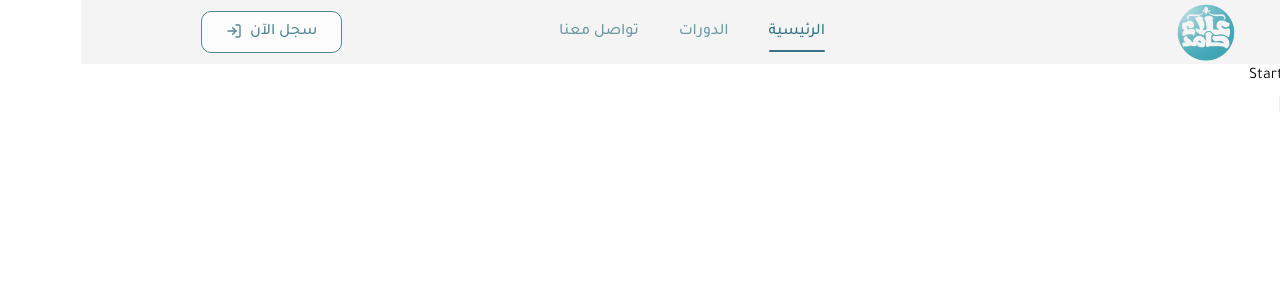
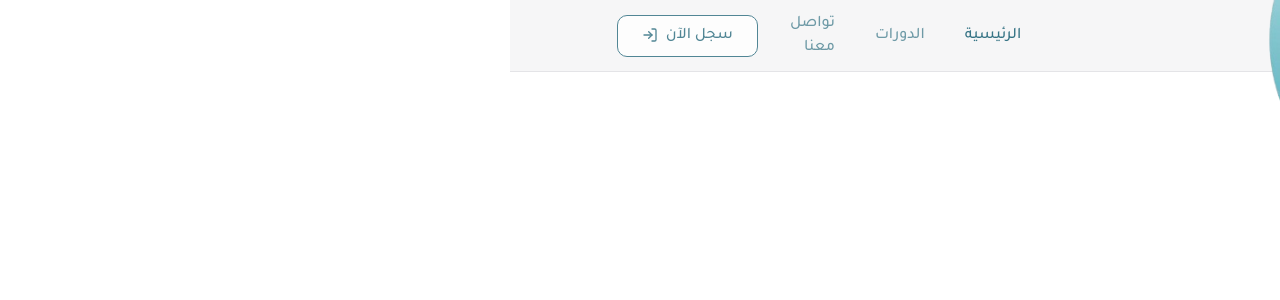
Before and after one commit to fathallah7/alaa-hamed-platform, a Next.js app in the folder frontend/: page / in a window 1280 px wide. Shown: the top 300 px of the page. Built offline with nearby package versions, Linux system fonts and the light colour scheme.

Commit message:
frontend: refactor navbar responsive

```diff
--- a/frontend/app/_components/NavActions.tsx
+++ b/frontend/app/_components/NavActions.tsx
@@ -11,12 +11,23 @@ const navLinks = [
   { name: "الدورات", href: "/courses" },
   { name: "تواصل معنا", href: "/contact" },
 ];
-
-const NavActions = () => {
+const NavActions = ({ isMobile }: { isMobile?: boolean }) => {
   const pathname = usePathname();
   return (
-    <div className={`flex justify-end items-center gap-8 grow max-w-[60%]`}>
-      <ul className={`flex gap-10 items-center font-medium grow text-primary`}>
+    <div
+      className={cn(
+        "flex items-center gap-8",
+        isMobile
+          ? "flex-col items-start w-full p-4"
+          : "flex-row justify-end grow max-w-[60%]",
+      )}
+    >
+      <ul
+        className={cn(
+          "flex gap-10 items-center font-medium grow text-primary",
+          isMobile && "flex-col items-start gap-6",
+        )}
+      >
         {navLinks.map((link) => {
           const isActive = pathname === link.href;
           return (
--- a/frontend/app/_components/Navbar.tsx
+++ b/frontend/app/_components/Navbar.tsx
@@ -2,25 +2,49 @@ import Image from "next/image";
 import logo from "@/public/logo.png";
 import Link from "next/link";
 import NavActions from "./NavActions";
+import { Menu } from "lucide-react";
+import {
+  Sheet,
+  SheetContent,
+  SheetTrigger,
+  SheetTitle,
+} from "@/components/ui/sheet";
 
 const Navbar = () => {
   return (
-    <nav
-      className={`w-full h-16 flex px-4 p-2 backdrop-blur-3xl bg-zinc-100 justify-center`}
-    >
-      <div className={` w-full max-w-10/12 flex justify-between items-center`}>
+    <nav className="sticky top-0 z-50 w-full h-18 flex items-center justify-center backdrop-blur-md bg-zinc-100/80 border-b border-zinc-200">
+      <div className="w-full max-w-[90%] md:max-w-10/12 flex justify-between items-center">
         {/* Logo */}
-        <Link href={"/"}>
+        <Link href="/" className="shrink-0">
           <Image
             src={logo}
             alt="Alaa Hamed Academy Logo"
-            width={72}
-            height={72}
+            width={64}
+            height={64}
             priority
+            className="w-auto h-auto object-contain"
           />
         </Link>
-        {/* Nav items + log in */}
-        <NavActions />
+
+        {/* Desktop Navigation */}
+        <div className="hidden md:flex flex-1 justify-end">
+          <NavActions />
+        </div>
+
+        {/* Mobile Navigation*/}
+        <div className="md:hidden flex items-center">
+          <Sheet>
+            <SheetTrigger className="p-2 cursor-pointer hover:bg-zinc-200 rounded-md transition-colors duration-300">
+              <Menu className="h-6 w-6 text-primary" />
+            </SheetTrigger>
+            <SheetContent side="right" className="w-75 bg-zinc-100 p-6">
+              <SheetTitle className="text-right mt-8">القائمة</SheetTitle>
+              <div className="flex flex-col gap-6 mt-10">
+                <NavActions isMobile />
+              </div>
+            </SheetContent>
+          </Sheet>
+        </div>
       </div>
     </nav>
   );
--- /dev/null
+++ b/frontend/components/ui/sheet.tsx
@@ -0,0 +1,147 @@
+"use client"
+
+import * as React from "react"
+import { Dialog as SheetPrimitive } from "radix-ui"
+
+import { cn } from "@/lib/utils"
+import { Button } from "@/components/ui/button"
+import { XIcon } from "lucide-react"
+
+function Sheet({ ...props }: React.ComponentProps<typeof SheetPrimitive.Root>) {
+  return <SheetPrimitive.Root data-slot="sheet" {...props} />
+}
+
+function SheetTrigger({
+  ...props
+}: React.ComponentProps<typeof SheetPrimitive.Trigger>) {
+  return <SheetPrimitive.Trigger data-slot="sheet-trigger" {...props} />
+}
+
+function SheetClose({
+  ...props
+}: React.ComponentProps<typeof SheetPrimitive.Close>) {
+  return <SheetPrimitive.Close data-slot="sheet-close" {...props} />
+}
+
+function SheetPortal({
+  ...props
+}: React.ComponentProps<typeof SheetPrimitive.Portal>) {
+  return <SheetPrimitive.Portal data-slot="sheet-portal" {...props} />
+}
+
+function SheetOverlay({
+  className,
+  ...props
+}: React.ComponentProps<typeof SheetPrimitive.Overlay>) {
+  return (
+    <SheetPrimitive.Overlay
+      data-slot="sheet-overlay"
+      className={cn(
+        "fixed inset-0 z-50 bg-black/10 duration-100 supports-backdrop-filter:backdrop-blur-xs data-open:animate-in data-open:fade-in-0 data-closed:animate-out data-closed:fade-out-0",
+        className
+      )}
+      {...props}
+    />
+  )
+}
+
+function SheetContent({
+  className,
+  children,
+  side = "right",
+  showCloseButton = true,
+  ...props
+}: React.ComponentProps<typeof SheetPrimitive.Content> & {
+  side?: "top" | "right" | "bottom" | "left"
+  showCloseButton?: boolean
+}) {
+  return (
+    <SheetPortal>
+      <SheetOverlay />
+      <SheetPrimitive.Content
+        data-slot="sheet-content"
+        data-side={side}
+        className={cn(
+          "fixed z-50 flex flex-col gap-4 bg-popover bg-clip-padding text-sm text-popover-foreground shadow-lg transition duration-200 ease-in-out data-[side=bottom]:inset-x-0 data-[side=bottom]:bottom-0 data-[side=bottom]:h-auto data-[side=bottom]:border-t data-[side=left]:inset-y-0 data-[side=left]:left-0 data-[side=left]:h-full data-[side=left]:w-3/4 data-[side=left]:border-r data-[side=right]:inset-y-0 data-[side=right]:right-0 data-[side=right]:h-full data-[side=right]:w-3/4 data-[side=right]:border-l data-[side=top]:inset-x-0 data-[side=top]:top-0 data-[side=top]:h-auto data-[side=top]:border-b data-[side=left]:sm:max-w-sm data-[side=right]:sm:max-w-sm data-open:animate-in data-open:fade-in-0 data-[side=bottom]:data-open:slide-in-from-bottom-10 data-[side=left]:data-open:slide-in-from-left-10 data-[side=right]:data-open:slide-in-from-right-10 data-[side=top]:data-open:slide-in-from-top-10 data-closed:animate-out data-closed:fade-out-0 data-[side=bottom]:data-closed:slide-out-to-bottom-10 data-[side=left]:data-closed:slide-out-to-left-10 data-[side=right]:data-closed:slide-out-to-right-10 data-[side=top]:data-closed:slide-out-to-top-10",
+          className
+        )}
+        {...props}
+      >
+        {children}
+        {showCloseButton && (
+          <SheetPrimitive.Close data-slot="sheet-close" asChild>
+            <Button
+              variant="ghost"
+              className="absolute top-3 right-3"
+              size="icon-sm"
+            >
+              <XIcon
+              />
+              <span className="sr-only">Close</span>
+            </Button>
+          </SheetPrimitive.Close>
+        )}
+      </SheetPrimitive.Content>
+    </SheetPortal>
+  )
+}
+
+function SheetHeader({ className, ...props }: React.ComponentProps<"div">) {
+  return (
+    <div
+      data-slot="sheet-header"
+      className={cn("flex flex-col gap-0.5 p-4", className)}
+      {...props}
+    />
+  )
+}
+
+function SheetFooter({ className, ...props }: React.ComponentProps<"div">) {
+  return (
+    <div
+      data-slot="sheet-footer"
+      className={cn("mt-auto flex flex-col gap-2 p-4", className)}
+      {...props}
+    />
+  )
+}
+
+function SheetTitle({
+  className,
+  ...props
+}: React.ComponentProps<typeof SheetPrimitive.Title>) {
+  return (
+    <SheetPrimitive.Title
+      data-slot="sheet-title"
+      className={cn(
+        "font-heading text-base font-medium text-foreground",
+        className
+      )}
+      {...props}
+    />
+  )
+}
+
+function SheetDescription({
+  className,
+  ...props
+}: React.ComponentProps<typeof SheetPrimitive.Description>) {
+  return (
+    <SheetPrimitive.Description
+      data-slot="sheet-description"
+      className={cn("text-sm text-muted-foreground", className)}
+      {...props}
+    />
+  )
+}
+
+export {
+  Sheet,
+  SheetTrigger,
+  SheetClose,
+  SheetContent,
+  SheetHeader,
+  SheetFooter,
+  SheetTitle,
+  SheetDescription,
+}
```
